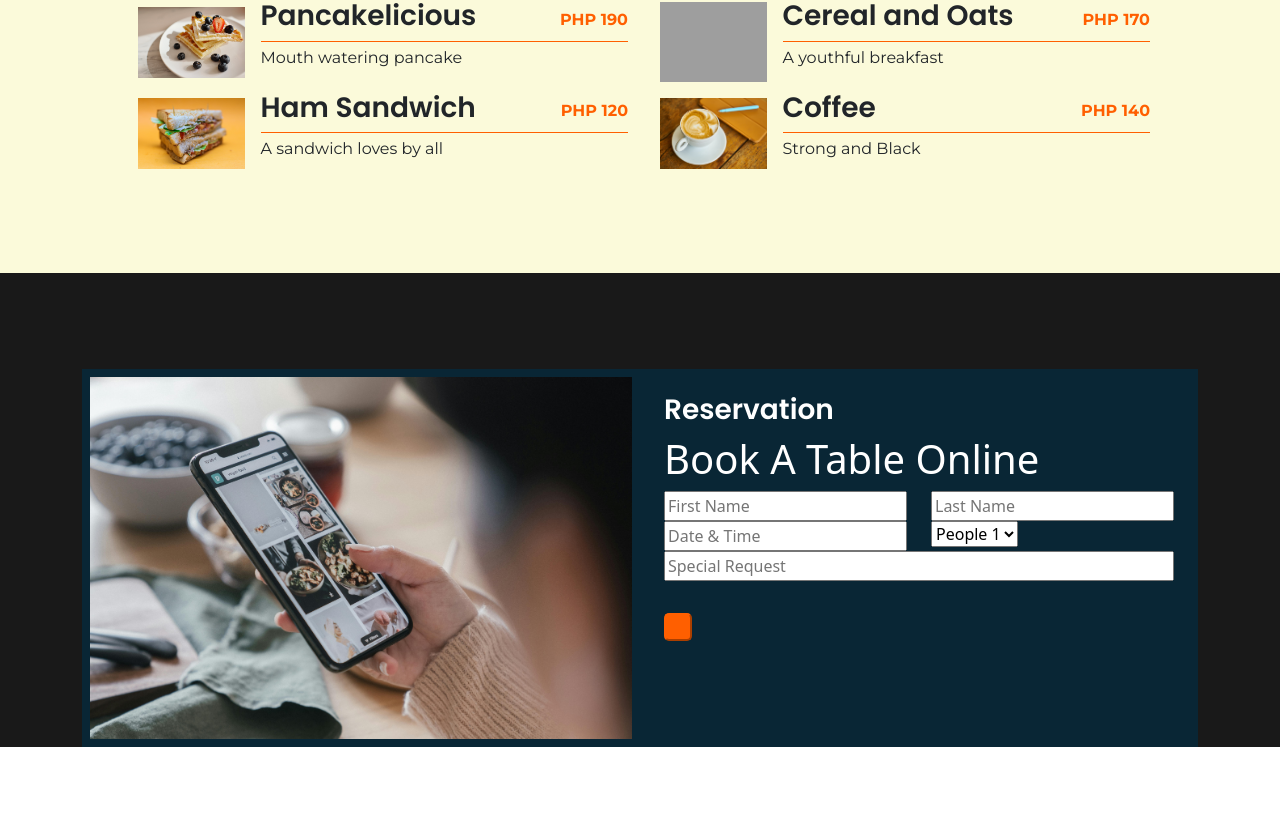
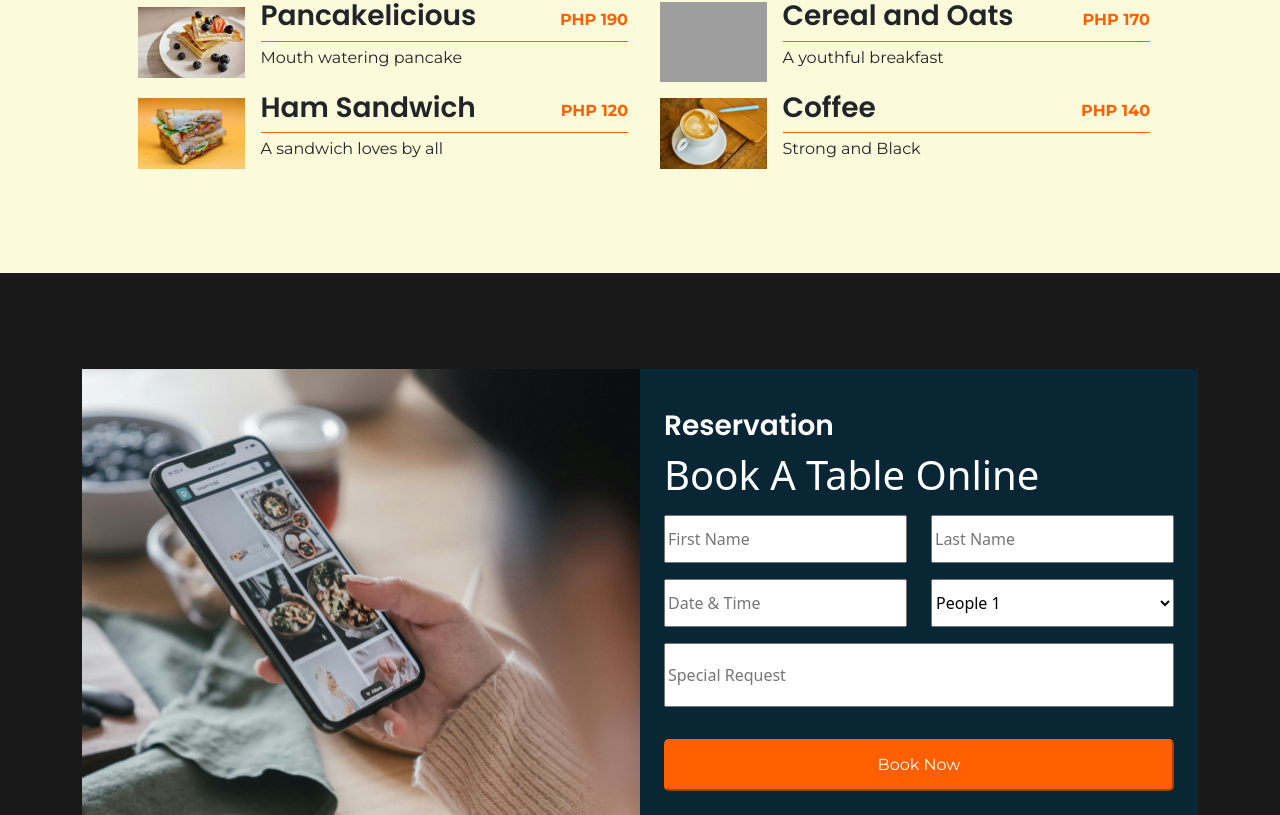
Before and after one commit to novice-is-me/Resto_Bizness, a React (Vite) app: page / in a window 1280 px wide. Shown: the part 1979-2794 px from the top of the page. Before the commit the page ends 2726 px from the top, so only its background shows below. Built offline with nearby package versions, Linux system fonts and the light colour scheme; grey boxes are pictures that could not be loaded.

Commit message:
Updating Contact Form

```diff
--- a/src/components/ContactForm/ContactForm.jsx
+++ b/src/components/ContactForm/ContactForm.jsx
@@ -8,10 +8,8 @@ const ContactForm = () => {
     <div className='contact-form m-0 p-5 pb-0'>
       <div className='container'>
         <div className='contact-form-container d-flex'>
-            <div className='w-50'>
-                <img src={order} alt="" className='img-fluid'/>
-            </div>
-            <div className='w-50'>
+            <div className='w-50 image-backg'></div>
+            <div className='w-50 pt-3'>
                 <FormComponent/>
             </div>
         </div>
--- a/src/components/ContactForm/contact.css
+++ b/src/components/ContactForm/contact.css
@@ -5,3 +5,11 @@
 .contact-form-container{
     background-color: #092635;
 }
+
+img{
+    object-fit: contain !important;
+}
+
+.image-backg{
+    background: url(../../assets/order.jpg) no-repeat center center/cover;
+}
--- a/src/components/FormComponent/FormComponent.jsx
+++ b/src/components/FormComponent/FormComponent.jsx
@@ -6,17 +6,17 @@ const FormComponent = () => {
   return (
     <div className='form text-white p-4'>
         <h3>Reservation</h3>
-        <h1>Book A Table Online</h1>
+        <h1 className='pb-2'>Book A Table Online</h1>
       <form action="">
-        <div className='row d-flex'>
+        <div className='row d-flex pb-3'>
           <div className='col-6'>
-            <input type="text" placeholder='First Name' />
+            <input type="text" placeholder='First Name'/>
           </div>
           <div className='col'>
             <input type="text" placeholder='Last Name' />
           </div>
         </div>
-        <div className='row'>
+        <div className='row pb-3'>
           <div className='col'>
               <input type="text" placeholder='Date & Time'/>
           </div>
@@ -28,13 +28,13 @@ const FormComponent = () => {
             </select>
           </div>
         </div>
-        <div className='row'>
+        <div className='row message'>
           <div className='col'>
             <input type="text" placeholder='Special Request' />
           </div>
         </div>
         <div>
-          <ButtonComponent/>
+          <ButtonComponent text={"Book Now"} className={'button-form'}/>
         </div>
       </form>
     </div>
--- a/src/components/FormComponent/form.css
+++ b/src/components/FormComponent/form.css
@@ -1,3 +1,13 @@
-input{
+input,
+select{
+    width: 100%;
+    height: 3rem;
+}
+
+.message input{
+    height: 4rem !important;
+}
+
+.button-form{
     width: 100%;
 }
```
